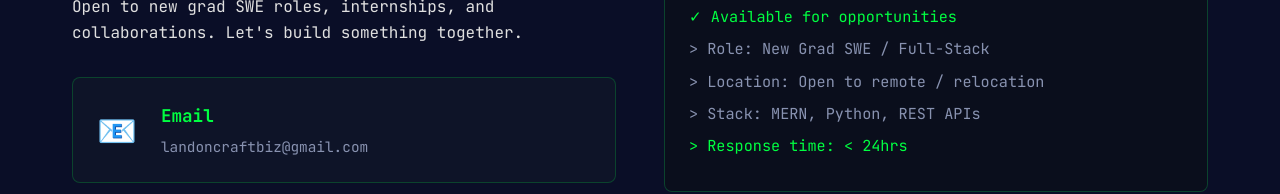
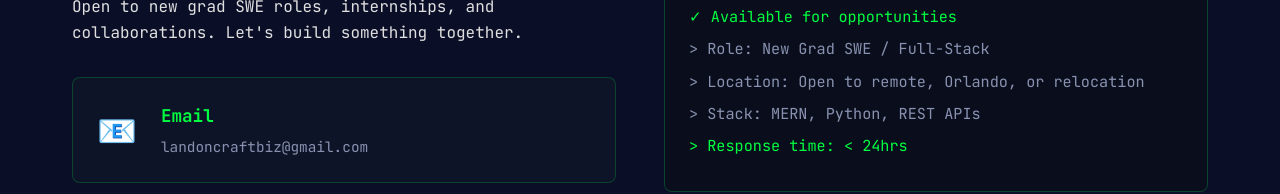
Before and after one commit to LandoTheDeveloper/portfolio, a React (Vite) app: page / in a window 1280 px wide. Both pictures are taken after a click on the button ">contact". Shown: the part 331-525 px from the top of the page. Built offline with nearby package versions, Linux system fonts and the light colour scheme.

Commit message:
Update App.tsx

```diff
--- a/src/App.tsx
+++ b/src/App.tsx
@@ -900,7 +900,7 @@ function checkPasswordStrength(password) {
               <div className="terminal-body">
                 <p className="terminal-line success">✓ Available for opportunities</p>
                 <p className="terminal-line"> &gt; Role: New Grad SWE / Full-Stack</p>
-                <p className="terminal-line"> &gt; Location: Open to remote / relocation</p>
+                <p className="terminal-line"> &gt; Location: Open to remote, Orlando, or relocation</p>
                 <p className="terminal-line"> &gt; Stack: MERN, Python, REST APIs</p>
                 <p className="terminal-line success"> &gt; Response time: &lt; 24hrs</p>
               </div>
```
